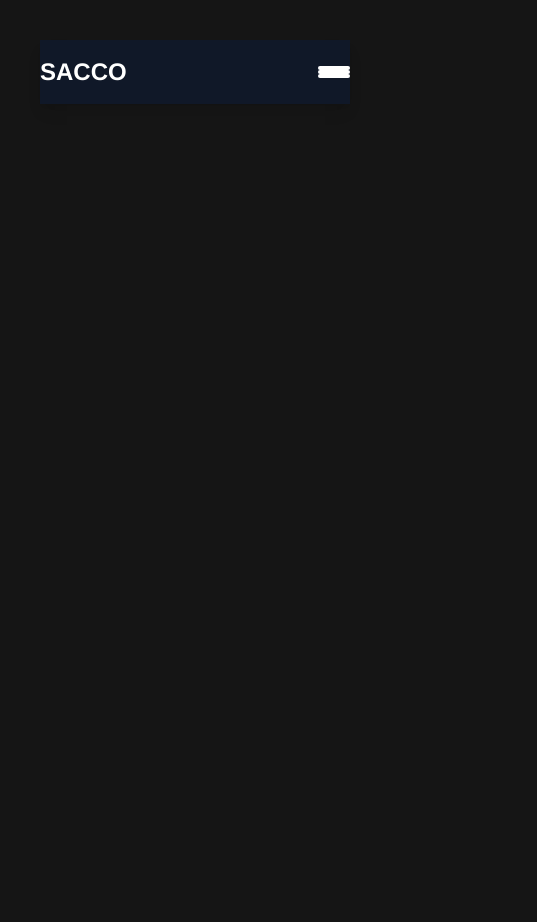
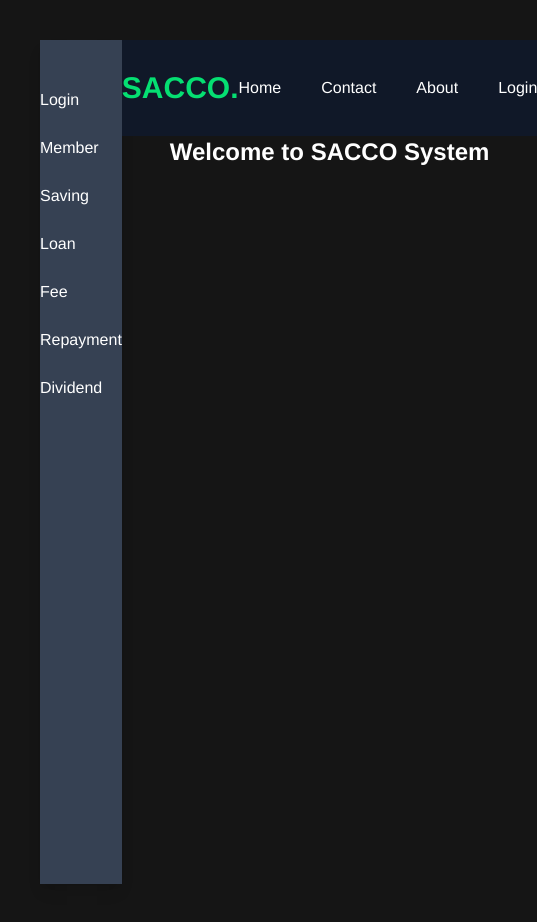
Before and after one commit to Yeshiwas21/SACCO, a React app in the folder frontend/: page / in a window 390 px wide. Shown: the whole page, 537 px wide, since content can reach past the window. Before the commit the page ends 844 px from the top, so only its background shows below. Built offline with nearby package versions, Linux system fonts and the light colour scheme; the HTML template or start-up script is replaced by a standard one.

Commit message:
Sidebar added and some modification in Navbar

```diff
--- a/frontend/package.json
+++ b/frontend/package.json
@@ -11,6 +11,7 @@
   },
   "dependencies": {
     "@tailwindcss/vite": "^4.1.15",
+    "lucide-react": "^0.548.0",
     "react": "^19.1.1",
     "react-dom": "^19.1.1",
     "tailwindcss": "^4.1.15"
--- a/frontend/src/App.jsx
+++ b/frontend/src/App.jsx
@@ -1,10 +1,18 @@
 import React from "react";
 import Navbar from "./components/Navbar";
+import Sidebar from "./components/Sidebar";
 
 function App() {
   return (
-    <div>
-      <Navbar></Navbar>
+    <div className="flex">
+      <Sidebar />
+      <main className="flex-1 p-6">
+        <Navbar />
+        <h1 className="text-2xl font-bold text-white text-center">
+  Welcome to SACCO System
+</h1>
+
+      </main>
     </div>
   );
 }
--- a/frontend/src/components/Navbar.jsx
+++ b/frontend/src/components/Navbar.jsx
@@ -1,81 +1,20 @@
-import React, { useState } from "react";
+import React from 'react'
 
-const Navbar = () => {
-  const [isOpen, setIsOpen] = useState(false);
+const Navbar =() => {
+  return (
+<div className="flex justify-between items-center h-24 text-white px-8 bg-gray-900">
+  <h1 className="text-3xl font-bold text-green-400">SACCO.</h1>
 
-  // Updated menu items
-  const navLinks = ["About", "Contact", "Login", "Logout"];
+  <ul className="flex gap-10">
+    <li className="hover:text-green-400 cursor-pointer">Home</li>
+    <li className="hover:text-green-400 cursor-pointer">Contact</li>
+    <li className="hover:text-green-400 cursor-pointer">About</li>
+    <li className="hover:text-green-400 cursor-pointer ml-[150px]">Login</li>
+  </ul>
+</div>
 
-  return (
-    <nav className="bg-gray-900 shadow-lg">
-      <div className="max-w-7xl mx-auto px-4 sm:px-6 lg:px-8">
-        <div className="flex justify-between h-16 items-center">
-          {/* Logo / Brand */}
-          <div className="shrink-0">
-            <a
-              href="#"
-              className="text-2xl font-bold text-white hover:text-green-500 transition duration-300"
-            >
-              SACCO
-            </a>
-          </div>
 
-          {/* Desktop Menu */}
-          <div className="hidden md:flex gap-x-12">
-            {navLinks.map((item) => (
-              <a
-                key={item}
-                href="#"
-                className="text-white hover:text-green-500 text-lg font-medium transition duration-300"
-              >
-                {item}
-              </a>
-            ))}
-          </div>
+  )
+}
 
-          {/* Mobile Menu Button */}
-          <div className="md:hidden">
-            <button
-              onClick={() => setIsOpen(!isOpen)}
-              className="flex flex-col justify-center items-center space-y-2.5 w-8 h-10 text-gray-300 hover:text-white focus:outline-none"
-            >
-              <span
-                className={`block h-1 w-full bg-white rounded transition-transform duration-300 ${
-                  isOpen ? "rotate-45 translate-y-3" : ""
-                }`}
-              ></span>
-              <span
-                className={`block h-1 w-full bg-white rounded transition-opacity duration-300 ${
-                  isOpen ? "opacity-0" : ""
-                }`}
-              ></span>
-              <span
-                className={`block h-1 w-full bg-white rounded transition-transform duration-300 ${
-                  isOpen ? "-rotate-45 -translate-y-3" : ""
-                }`}
-              ></span>
-            </button>
-          </div>
-        </div>
-      </div>
-
-      {/* Mobile Menu */}
-      {isOpen && (
-        <div className="md:hidden bg-gray-800 px-4 py-2 space-y-1">
-          {navLinks.map((item) => (
-            <a
-              key={item}
-              href="#"
-              className="block px-3 py-2 text-white hover:bg-green-600 rounded-md transition duration-300"
-              onClick={() => setIsOpen(false)} // Close menu on click
-            >
-              {item}
-            </a>
-          ))}
-        </div>
-      )}
-    </nav>
-  );
-};
-
-export default Navbar;
+export default Navbar
--- a/frontend/src/components/Sidebar.jsx
+++ b/frontend/src/components/Sidebar.jsx
@@ -1,11 +1,32 @@
-import React from 'react'
+import React from "react";
+import {
+  Home,
+  Users,
+  DollarSign,
+  CreditCard,
+  FileText,
+  Repeat,
+  Percent
+} from "lucide-react";
 
-function Sidebar() {
+const Sidebar = () => {
   return (
-    <div>
-      <h1>Sidebar</h1>
+    <div className="h-screen w-40 bg-gray-700 text-white items-center h2-24 flex flex-col shadow-lg p-6">
+      <br />
+      <br />
+      {/*<h1 className="text-3xl font-bold text-green-500 mb-12">SACCO System</h1>*/}
+
+      <ul className="flex flex-col gap-6">
+        <li className="hover:text-green-400 cursor-pointer">Login</li>
+        <li className="hover:text-green-400 cursor-pointer">Member</li>
+        <li className="hover:text-green-400 cursor-pointer">Saving</li>
+        <li className="hover:text-green-400 cursor-pointer">Loan</li>
+        <li className="hover:text-green-400 cursor-pointer">Fee</li>
+        <li className="hover:text-green-400 cursor-pointer">Repayment</li>
+        <li className="hover:text-green-400 cursor-pointer">Dividend</li>
+      </ul>
     </div>
-  )
-}
+  );
+};
 
-export default Sidebar
+export default Sidebar;
```
Also changed, not shown: 1 other file (tests, documents, lock files or other folders).
